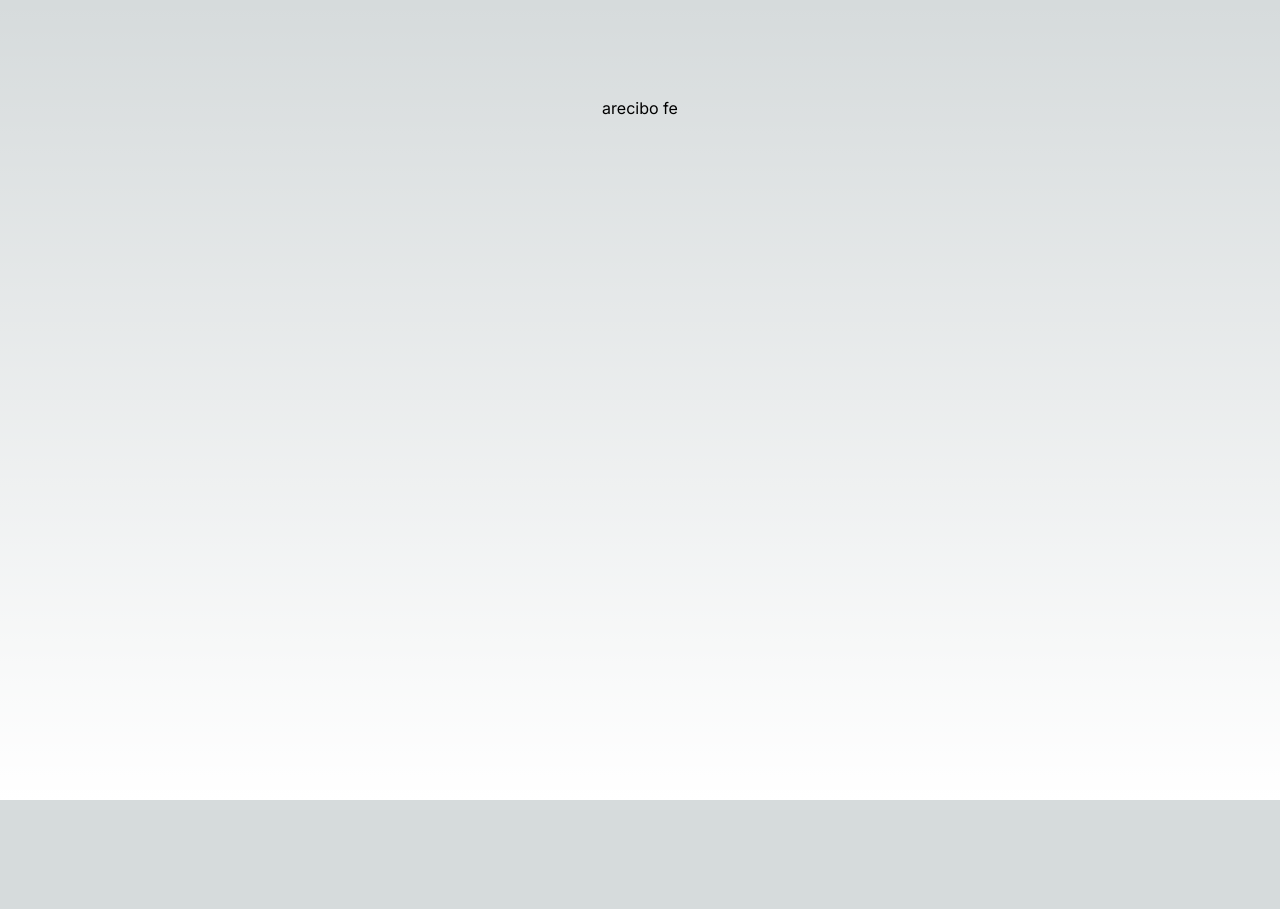
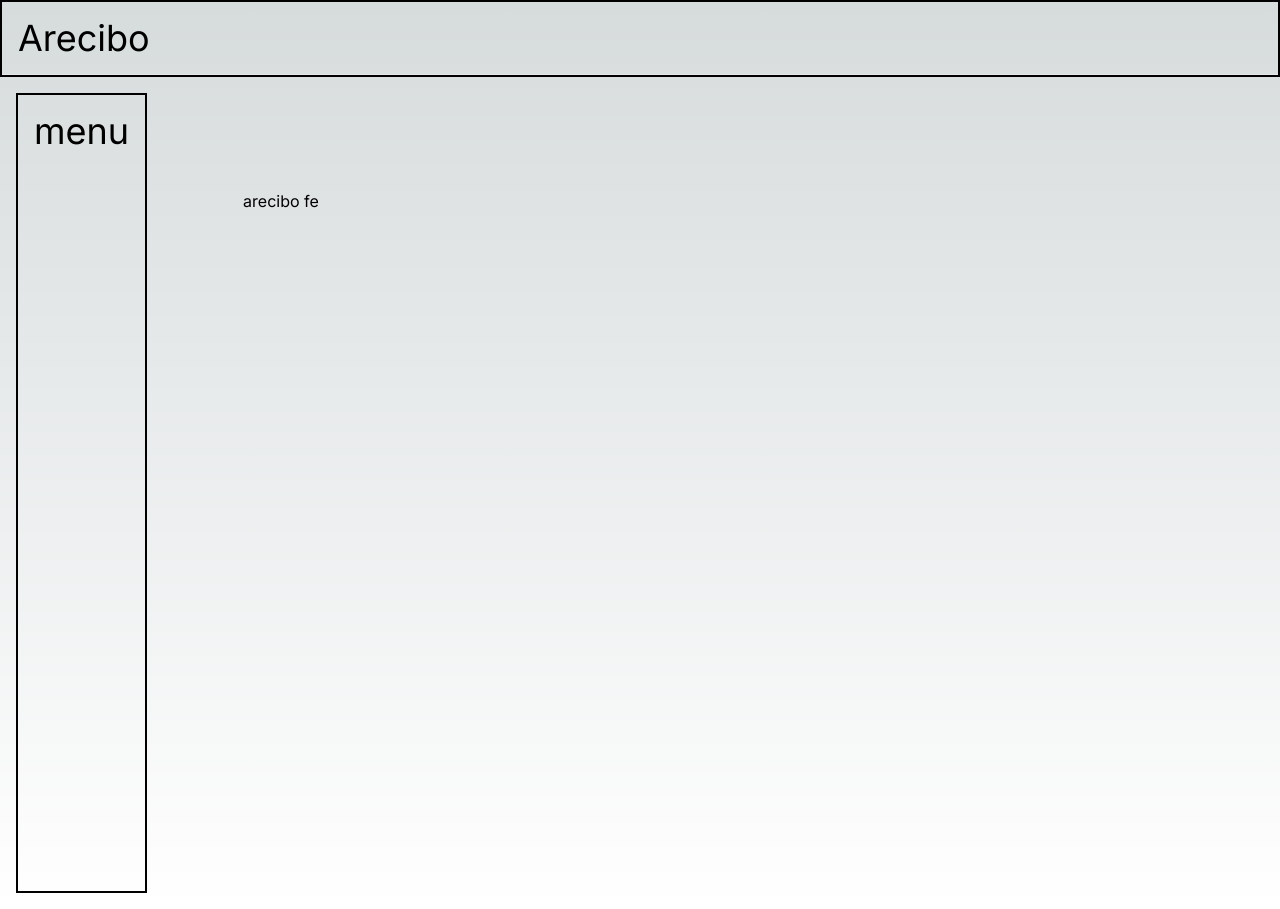
Before and after one commit to Beyond-Imagination/arecibo-fe, a Next.js app: page / in a window 1280 px wide. Before the commit the page ends 800 px from the top, so only its background shows below. Built offline with nearby package versions, Linux system fonts and the light colour scheme.

Commit message:
feat: set layout
Merge-request: ARECIBO-MR-24
Merged-by: 구원 나 <laggu91@gmail.com>

```diff
--- /dev/null
+++ b/src/app/components/header/index.tsx
@@ -0,0 +1,9 @@
+export default function Header() {
+    return (
+        // TODO: remove border
+        <div className="w-full border-2 border-black">
+            <p className="text-4xl m-4">Arecibo</p>
+            <hr />
+        </div>
+    )
+}
--- /dev/null
+++ b/src/app/components/menu/index.tsx
@@ -0,0 +1,8 @@
+export default function Menu() {
+    return (
+        // TODO: remove border
+        <div className="border-2 border-black">
+            <p className="text-4xl m-4">menu</p>
+        </div>
+    )
+}
--- a/src/app/layout.tsx
+++ b/src/app/layout.tsx
@@ -1,18 +1,24 @@
-import type { Metadata } from 'next'
+'use client'
+
 import { Inter } from 'next/font/google'
 import './globals.css'
+import React from 'react'
+
+import Header from '@/app/components/header'
+import Menu from '@/app/components/menu'
 
 const inter = Inter({ subsets: ['latin'] })
 
-export const metadata: Metadata = {
-    title: 'Create Next App',
-    description: 'Generated by create next app',
-}
-
 export default function RootLayout({ children }: { children: React.ReactNode }) {
     return (
-        <html lang="en">
-            <body className={inter.className}>{children}</body>
+        <html lang="en" className="flex flex-col">
+            <body className={inter.className}>
+                <Header />
+                <div className="flex flex-row p-4">
+                    <Menu />
+                    {children}
+                </div>
+            </body>
         </html>
     )
 }
--- a/src/app/page.tsx
+++ b/src/app/page.tsx
@@ -1,11 +1,7 @@
-import Image from 'next/image'
-
 export default function Home() {
     return (
         <main className="flex min-h-screen flex-col items-center justify-between p-24">
-            <div>
-                arecibo fe
-            </div>
+            <div>arecibo fe</div>
         </main>
     )
 }
```
